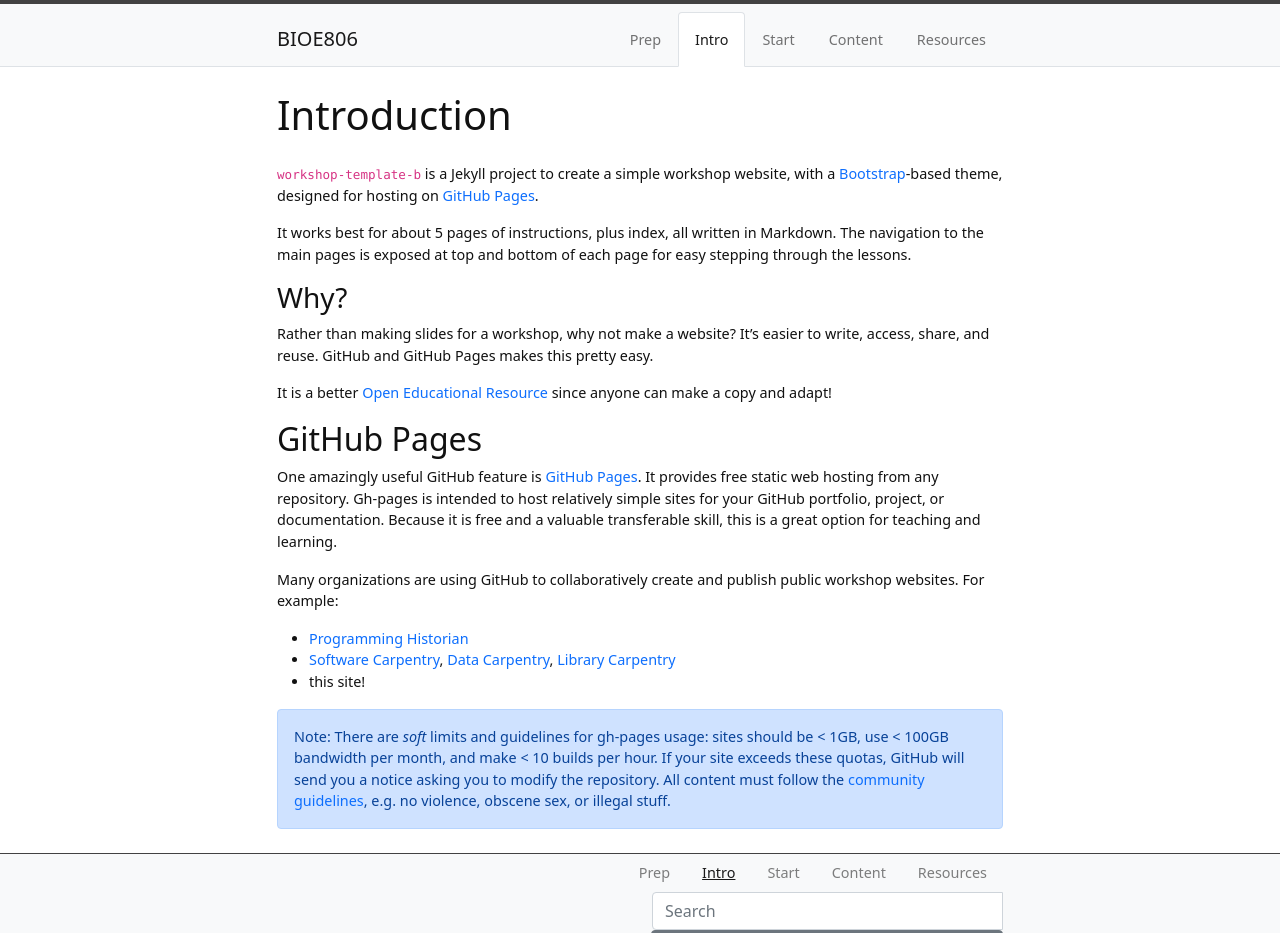
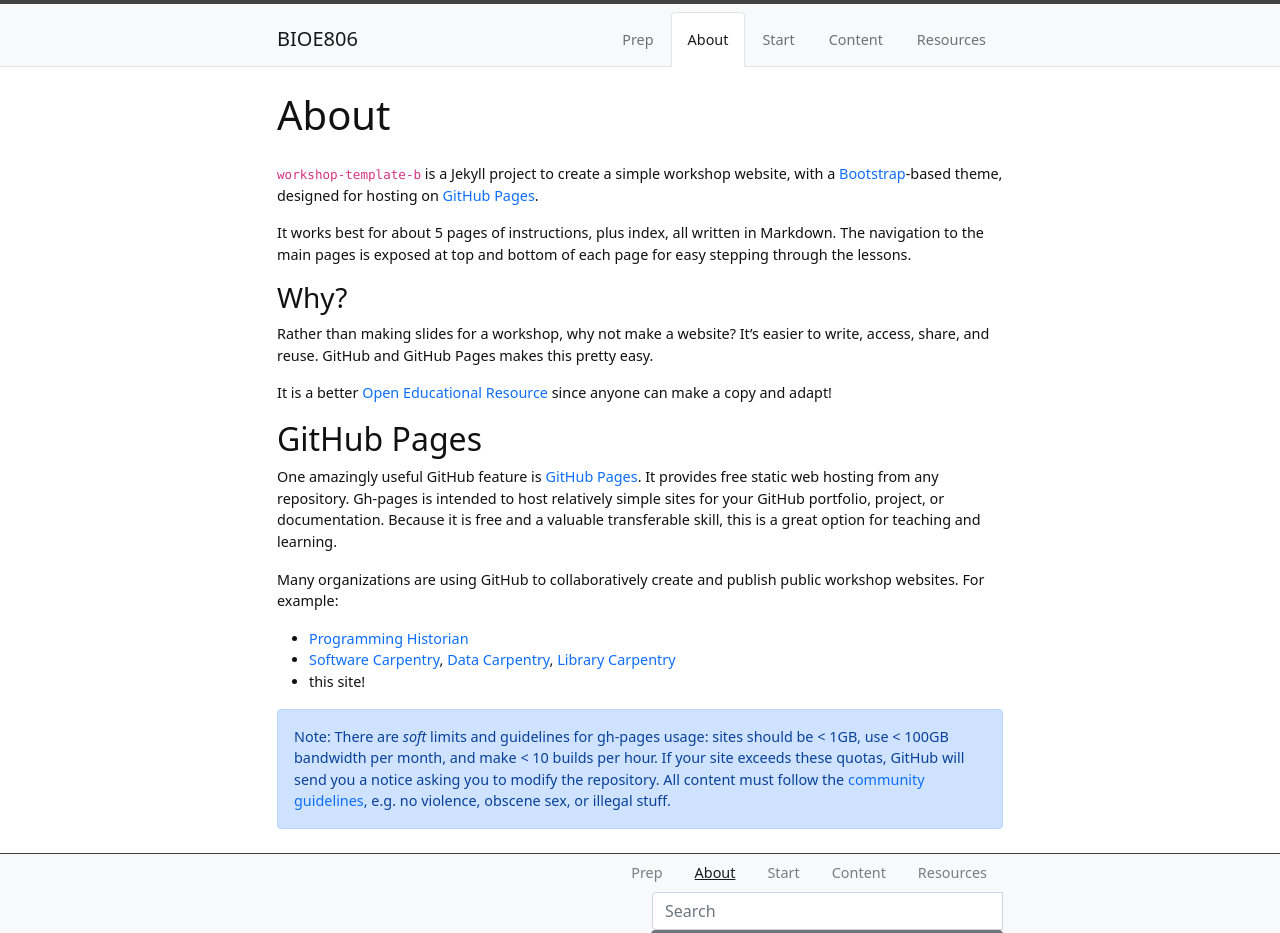
Before and after one commit to XiaoyuLiang/BIOE806-Spring2022, a Jekyll site: the page built from content/1-intro.md, in a window 1280 px wide, cut to the strip 0-933 px from the top of the page. Built offline with Jekyll 4.4.1, drawn with Linux system fonts in a browser that asks for light colours.

Commit message:
Update 1-intro.md

```diff
--- a/content/1-intro.md
+++ b/content/1-intro.md
@@ -1,6 +1,6 @@
 ---
-title: Introduction
-nav: Intro
+title: About
+nav: About
 ---
 
 `workshop-template-b` is a Jekyll project to create a simple workshop website, with a [Bootstrap](https://getbootstrap.com/)-based theme, designed for hosting on [GitHub Pages](https://pages.github.com/).
```
